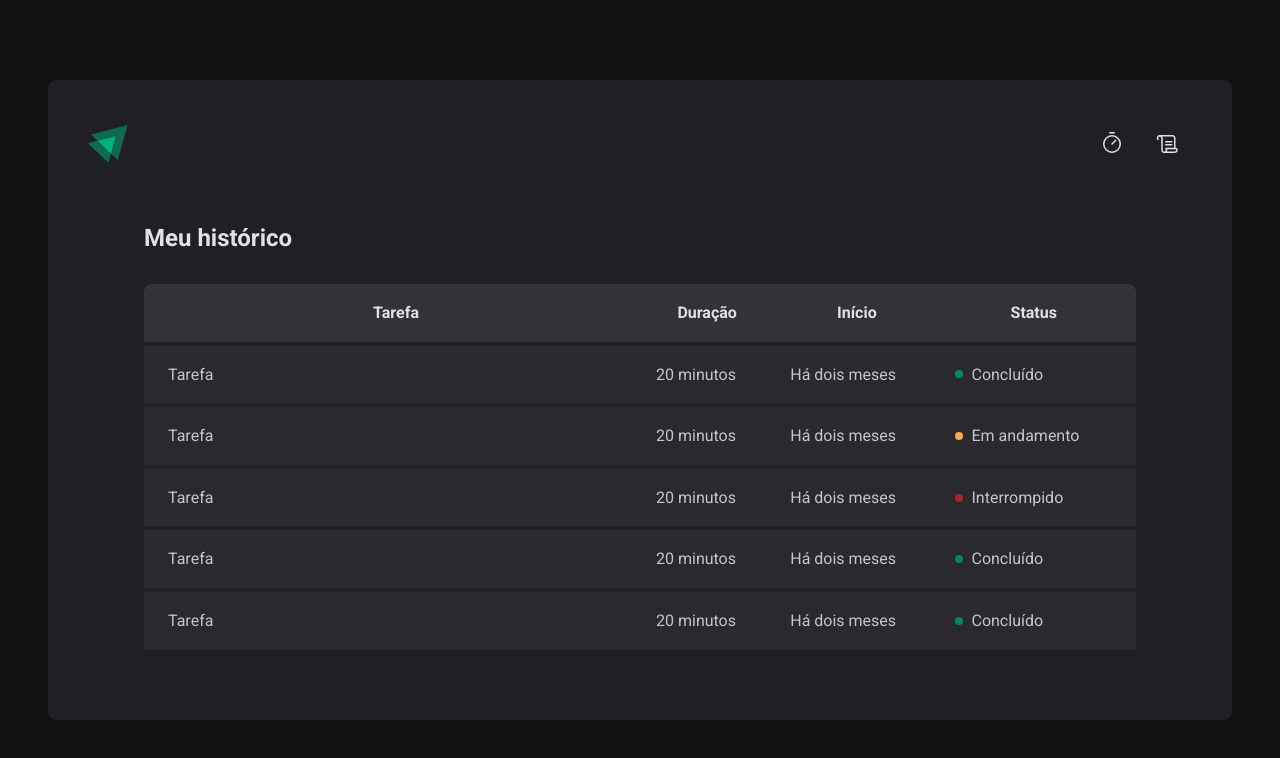
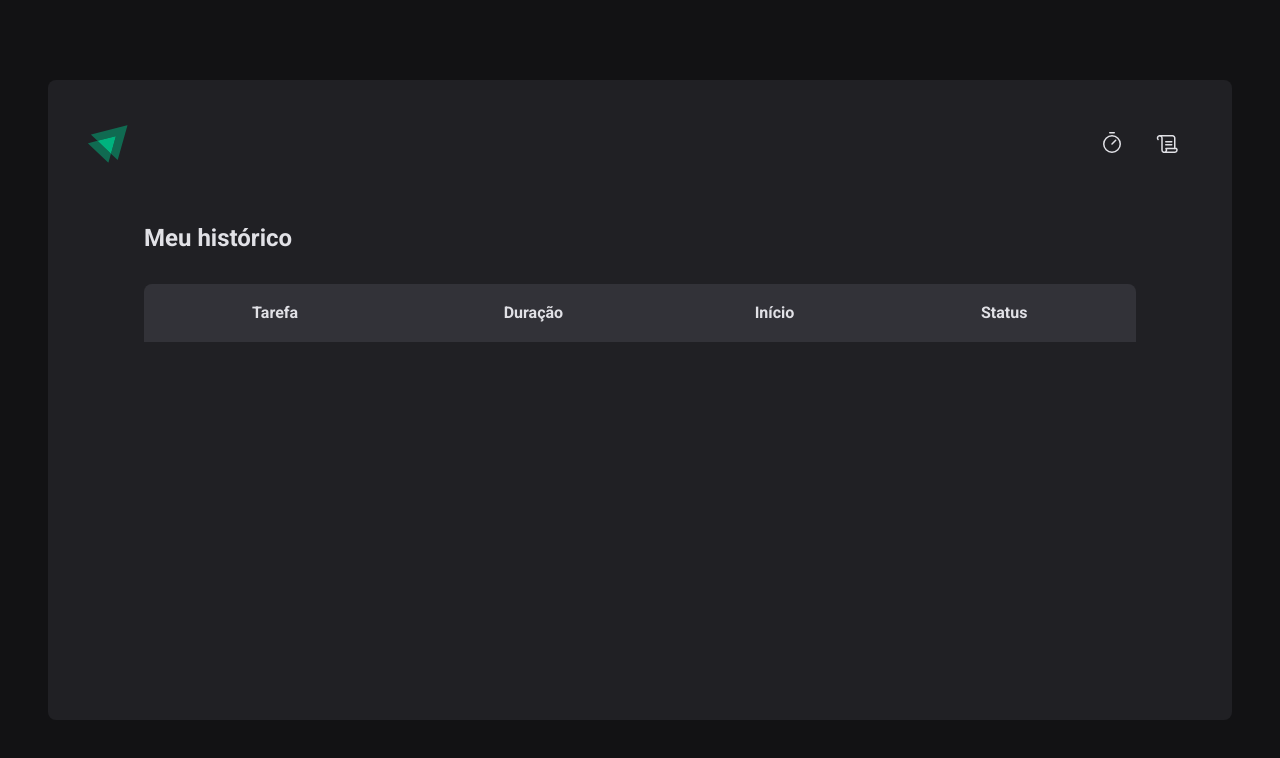
Before and after one commit to joaohenriquefernandes/ignite-timer, a React (Vite) app: page /history in a window 1280 px wide. Shown: the top 758 px of the page. Built offline with nearby package versions, Linux system fonts and the light colour scheme.

Commit message:
feat: update history page

```diff
--- a/src/contexts/CyclesContext.tsx
+++ b/src/contexts/CyclesContext.tsx
@@ -20,6 +20,7 @@
 }
 
 interface ICycleContextType {
+  cycles: ICycle[];
   activeCycle: ICycle | undefined;
   activeCycleId: string | null;
   amountSecondsPassed: number;
@@ -86,6 +87,7 @@
   return (
     <CyclesContext.Provider
       value={{
+        cycles,
         activeCycle,
         activeCycleId,
         amountSecondsPassed,
--- a/src/pages/History/index.tsx
+++ b/src/pages/History/index.tsx
@@ -1,6 +1,13 @@
+import { formatDistanceToNow } from 'date-fns';
+import { ptBR } from 'date-fns/locale';
+import { useContext } from 'react';
+
+import { CyclesContext } from '../../contexts/CyclesContext';
+
 import { HistoryContainer, HistoryList, Status } from './styles';
 
 export function History() {
+  const { cycles } = useContext(CyclesContext);
   return (
     <HistoryContainer>
       <h1>Meu histórico</h1>
@@ -17,46 +24,31 @@
           </thead>
 
           <tbody>
-            <tr>
-              <td>Tarefa</td>
-              <td>20 minutos</td>
-              <td>Há dois meses</td>
-              <td>
-                <Status statusColor="green">Concluído</Status>
-              </td>
-            </tr>
-            <tr>
-              <td>Tarefa</td>
-              <td>20 minutos</td>
-              <td>Há dois meses</td>
-              <td>
-                <Status statusColor="yellow">Em andamento</Status>
-              </td>
-            </tr>
-            <tr>
-              <td>Tarefa</td>
-              <td>20 minutos</td>
-              <td>Há dois meses</td>
-              <td>
-                <Status statusColor="red">Interrompido</Status>
-              </td>
-            </tr>
-            <tr>
-              <td>Tarefa</td>
-              <td>20 minutos</td>
-              <td>Há dois meses</td>
-              <td>
-                <Status statusColor="green">Concluído</Status>
-              </td>
-            </tr>
-            <tr>
-              <td>Tarefa</td>
-              <td>20 minutos</td>
-              <td>Há dois meses</td>
-              <td>
-                <Status statusColor="green">Concluído</Status>
-              </td>
-            </tr>
+            {cycles.map((cycle) => (
+              <tr key={cycle.id}>
+                <td>{cycle.task}</td>
+                <td>{cycle.minutesAmount} minutos</td>
+                <td>
+                  {formatDistanceToNow(cycle.startDate, {
+                    addSuffix: true,
+                    locale: ptBR,
+                  })}
+                </td>
+                <td>
+                  {cycle.finishedDate && (
+                    <Status statusColor="green">Concluído</Status>
+                  )}
+
+                  {cycle.interruptedDate && (
+                    <Status statusColor="red">Interrompido</Status>
+                  )}
+
+                  {!cycle.finishedDate && !cycle.interruptedDate && (
+                    <Status statusColor="yellow">Em andamento</Status>
+                  )}
+                </td>
+              </tr>
+            ))}
           </tbody>
         </table>
       </HistoryList>
```
